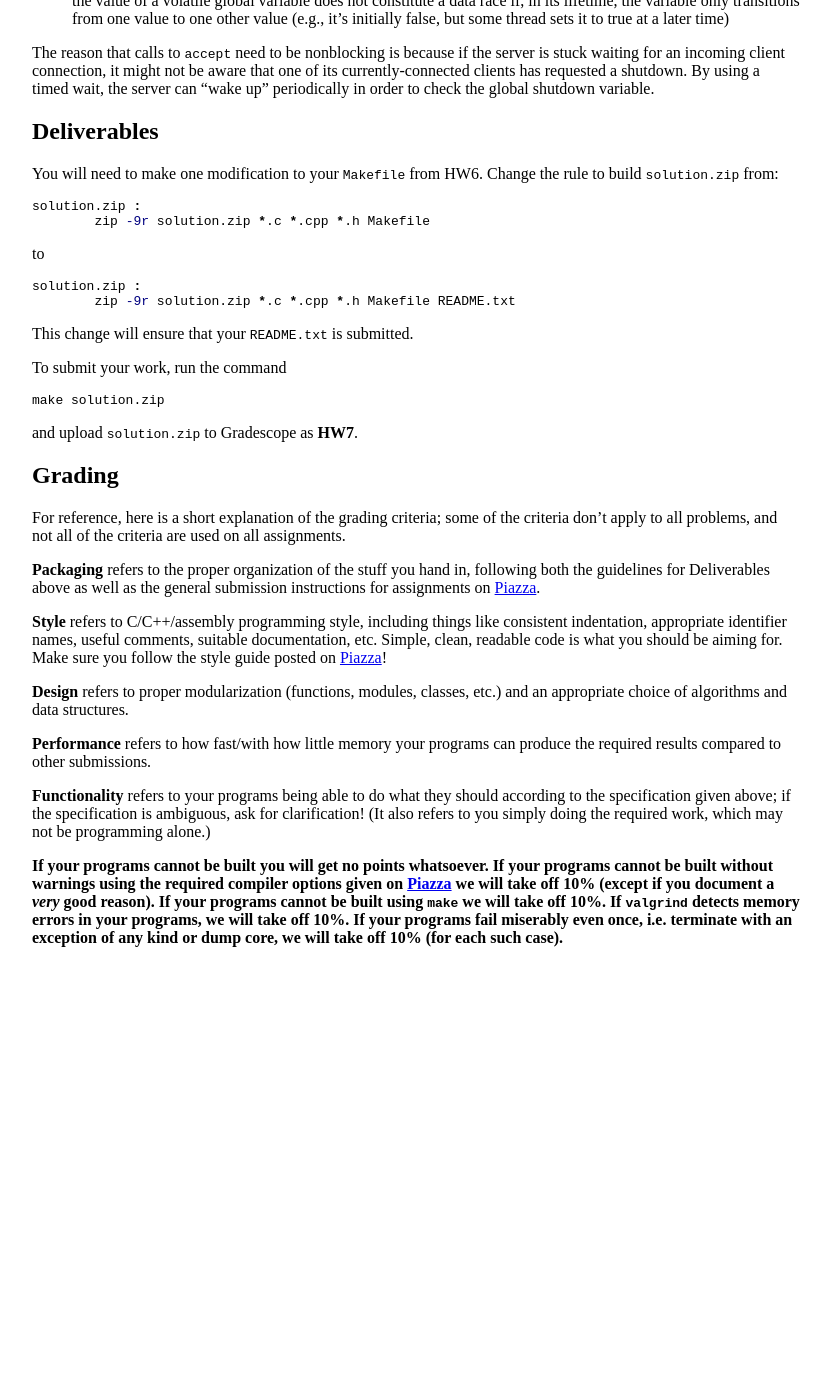
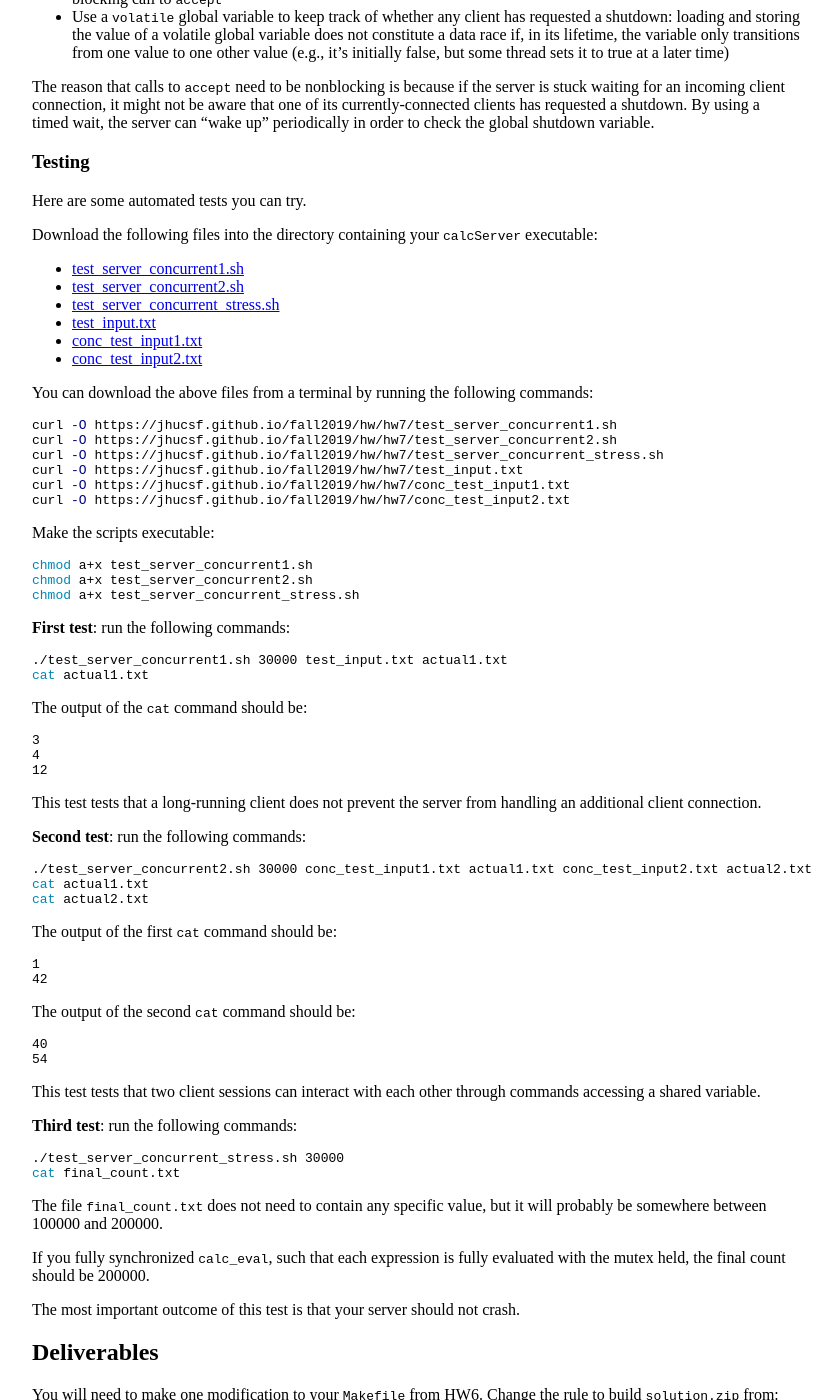
Before and after one commit to jhucsf/fall2019, a Jekyll site: the page built from hw/hw7.md, in a window 1280 px wide and 1400 px high, scrolled down 2613 px. Shown: the whole window, without its empty margins (224-1063 px from the left). Built offline with Jekyll 4.4.1, drawn with Linux system fonts in a browser that asks for light colours; before the commit the page ends 3576 px from its top, so only the background shows below that; some of the changed text lies outside the part shown.

Commit message:
automated testing scripts and files for hw7

````diff
--- a/hw/hw7.md
+++ b/hw/hw7.md
@@ -7,6 +7,8 @@ title: "HW7: Multithreaded Internet calculator"
   - **Due by:** Friday, Dec 6th, 2019 by 10pm
   - **Collaboration:** None
   - **Grading:** Packaging 10%, Style 10%, Design 10% Functionality 70%
+
+*Update 12/3*: Added [Testing](#testing) section
 
 ## Overview
 
@@ -162,6 +164,92 @@ be aware that one of its currently-connected clients has requested a
 shutdown.  By using a timed wait, the server can "wake up" periodically
 in order to check the global shutdown variable.
 
+### Testing
+
+Here are some automated tests you can try.
+
+Download the following files into the directory containing your `calcServer` executable:
+
+* [test\_server\_concurrent1.sh](hw7/test_server_concurrent1.sh)
+* [test\_server\_concurrent2.sh](hw7/test_server_concurrent2.sh)
+* [test\_server\_concurrent\_stress.sh](hw7/test_server_concurrent_stress.sh)
+* [test\_input.txt](hw7/test_input.txt)
+* [conc\_test\_input1.txt](hw7/conc_test_input1.txt)
+* [conc\_test\_input2.txt](hw7/conc_test_input2.txt)
+
+You can download the above files from a terminal by running the following commands:
+
+```bash
+curl -O https://jhucsf.github.io/fall2019/hw/hw7/test_server_concurrent1.sh
+curl -O https://jhucsf.github.io/fall2019/hw/hw7/test_server_concurrent2.sh
+curl -O https://jhucsf.github.io/fall2019/hw/hw7/test_server_concurrent_stress.sh
+curl -O https://jhucsf.github.io/fall2019/hw/hw7/test_input.txt
+curl -O https://jhucsf.github.io/fall2019/hw/hw7/conc_test_input1.txt
+curl -O https://jhucsf.github.io/fall2019/hw/hw7/conc_test_input2.txt
+```
+
+Make the scripts executable:
+
+```bash
+chmod a+x test_server_concurrent1.sh
+chmod a+x test_server_concurrent2.sh
+chmod a+x test_server_concurrent_stress.sh
+```
+
+**First test**: run the following commands:
+
+```bash
+./test_server_concurrent1.sh 30000 test_input.txt actual1.txt
+cat actual1.txt
+```
+
+The output of the `cat` command should be:
+
+```
+3
+4
+12
+```
+
+This test tests that a long-running client does not prevent the server from handling an additional client connection.
+
+**Second test**: run the following commands:
+
+```bash
+./test_server_concurrent2.sh 30000 conc_test_input1.txt actual1.txt conc_test_input2.txt actual2.txt
+cat actual1.txt
+cat actual2.txt
+```
+
+The output of the first `cat` command should be:
+
+```
+1
+42
+```
+
+The output of the second `cat` command should be:
+
+```
+40
+54
+```
+
+This test tests that two client sessions can interact with each other through commands accessing a shared variable.
+
+**Third test**: run the following commands:
+
+```bash
+./test_server_concurrent_stress.sh 30000
+cat final_count.txt
+```
+
+The file `final_count.txt` does not need to contain any specific value, but it will probably be somewhere between 100000 and 200000.
+
+If you fully synchronized `calc_eval`, such that each expression is fully evaluated with the mutex held, the final count should be 200000.
+
+The most important outcome of this test is that your server should not crash.
+
 ## Deliverables
 
 You will need to make one modification to your `Makefile` from HW6.  Change
--- /dev/null
+++ b/hw/hw7/conc_test_input1.txt
@@ -0,0 +1,3 @@
+a = 1
+a + 2
+quit
--- /dev/null
+++ b/hw/hw7/conc_test_input2.txt
@@ -0,0 +1,3 @@
+a = 40
+9 * 6
+quit
--- /dev/null
+++ b/hw/hw7/test_input.txt
@@ -0,0 +1,4 @@
+a = 2
+b = 3
+a + b
+quit
````
Also changed, not shown: 3 other files.
